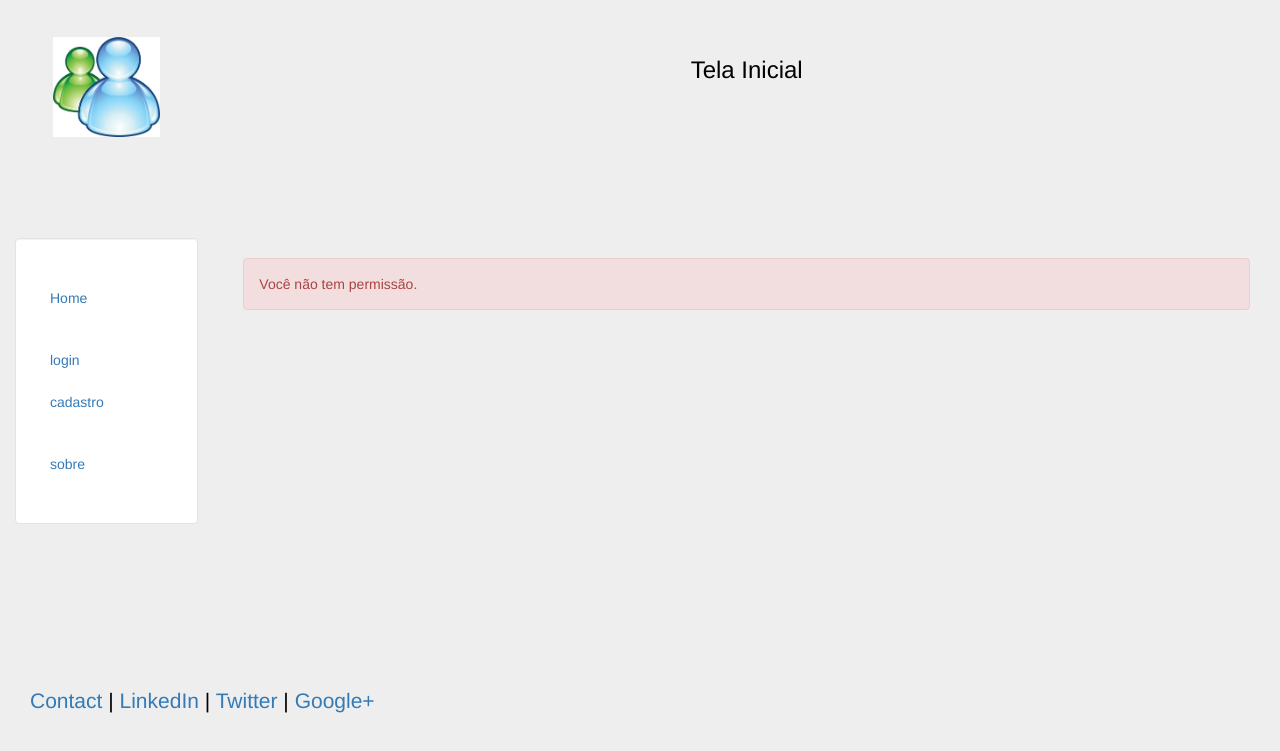
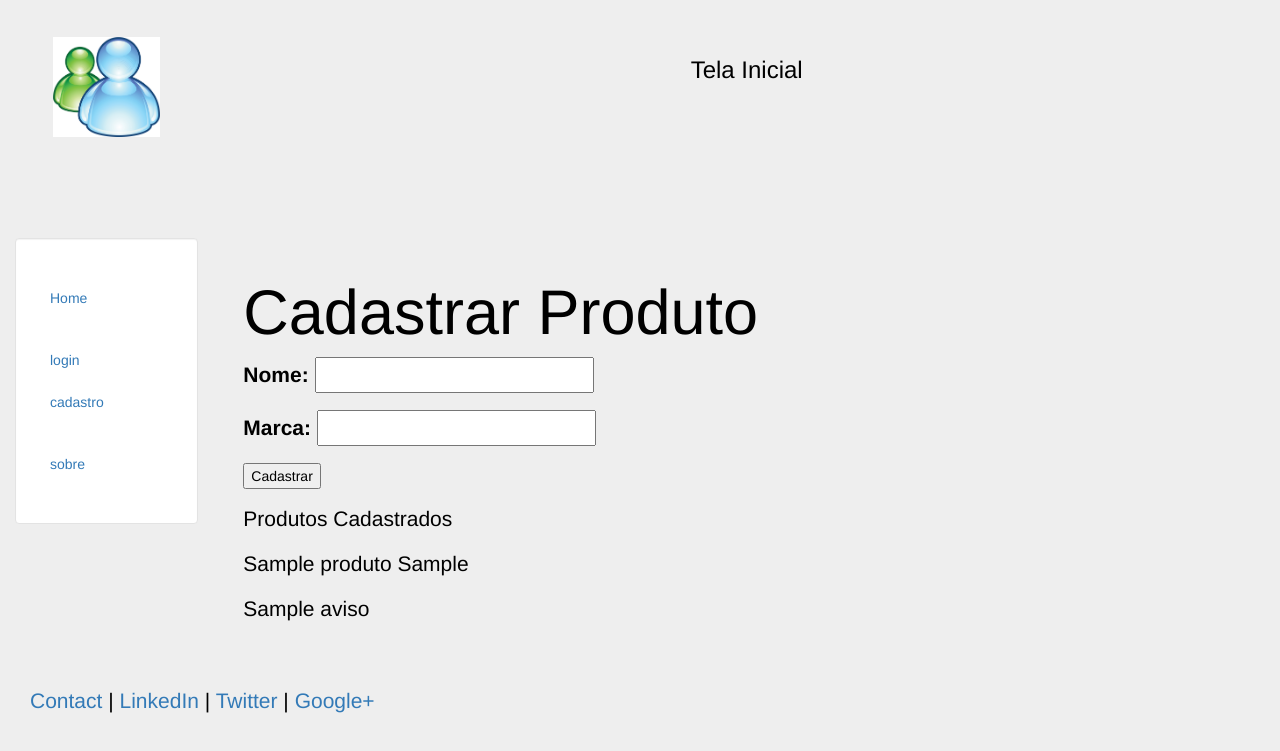
Before and after one commit to VitorRamos/Supereconomic, a Django app: template templates/produtos.html in a window 1280 px wide. Shown: the part 51-802 px from the top of the page. Run offline with Django 3.2, Linux system fonts and the light colour scheme; tables that the repository leaves empty hold one stand-in row (values such as "Sample post"); the template is opened without the code that fills it: values that come from a table or form of the project are taken from there, most other values are stand-ins (such as "Sample title", 1, 10 or a date in 2020); parts of the project's set-up code (start-up, migrations or seed data) failed here and were passed over; some libraries are stand-ins or nearby versions.

Commit message:
cadastro de produtos

```diff
--- a/supermercado/forms.py
+++ b/supermercado/forms.py
@@ -11,3 +11,7 @@ class CadastroForm(forms.Form):
 class LoginForm(forms.Form):
         nome= forms.CharField(max_length=45)
         senha= forms.CharField(max_length=45, widget=forms.PasswordInput())
+
+class CadastroProd(forms.Form):
+        nome= forms.CharField(max_length=45)
+        marca= forms.CharField(max_length=45)
--- a/templates/produtos.html
+++ b/templates/produtos.html
@@ -1,13 +1,20 @@
 {%  extends "header.html" %}
 
 {% block content %}
+    <h1>Cadastrar Produto</h1>
+    <form role="form" action="" method="post">
+        {% csrf_token %}
+        {{ form.as_p }}
+        <button type="submit" name="cadastrarProd">Cadastrar</button>
+    </form>
 
-    {% if user.groups.all.0.name == 'Donos' %}
-        <h1>Produtos</h1>
+    <p></p>
+    <p>Produtos Cadastrados</p>
+    {% for produto in produtos %}
+        <p>{{produto.nome}} {{produto.marca}}</p>
+    {%  endfor %}
 
-    {% else %}
-        <div class="alert alert-danger" role="alert">
-            Você não tem permissão.
-        </div>
-    {% endif %}
+    {% for aviso in avisos %}
+        <p>{{aviso}}</p>
+    {%  endfor %}
 {% endblock %}
```
Also changed, not shown: supermercado/views.py (+25 -3 lines), templates/favoritos.html (+2 -7 lines), templates/header.html (+1 -1 lines).
